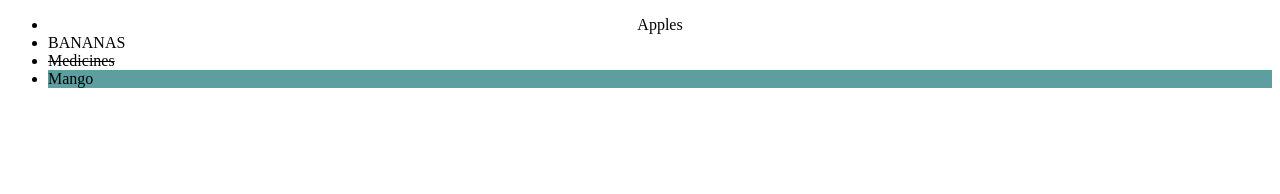
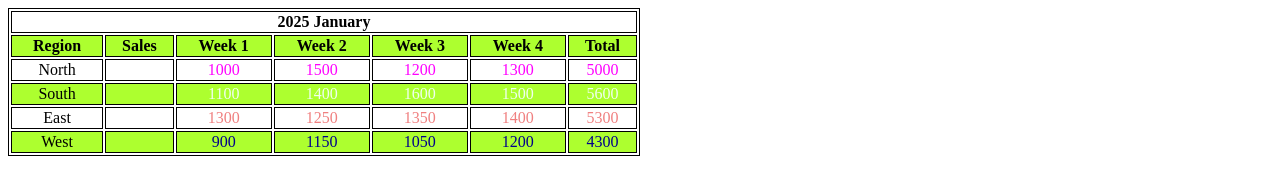
Before and after one commit to lipikapande/WEEK-2, a plain HTML site: page ques1.html in a window 1280 px wide. Drawn offline with Linux system fonts and the light colour scheme.

Commit message:
table-forming

```diff
--- a/ques1.html
+++ b/ques1.html
@@ -6,12 +6,80 @@
     <title>Document</title>
   </head>
   <body>
-    <ul>
-      <li style="text-align: center">Apples</li>
-      <li style="text-transform: uppercase">Bananas</li>
-      <li style="text-decoration: line-through">Medicines</li>
-      <li style="background-color: cadetblue">Mango</li>
-    </ul>
+    <!DOCTYPE html>
+    <html lang="en">
+      <head>
+        <meta charset="UTF-8" />
+        <meta name="viewport" content="width=device-width, initial-scale=1.0" />
+        <title>Document</title>
+        <style>
+          table {
+            width: 50%;
+          }
+          table,
+          th,
+          td {
+            border: 1px solid black;
+            text-align: center;
+          }
+          tr:nth-child(even) {
+            background-color: greenyellow;
+          }
+        </style>
+      </head>
+      <body>
+        <table>
+          <tr>
+            <th rowspan="1" colspan="7">2025 January</th>
+          </tr>
+          <tr>
+            <th>Region</th>
+            <th>Sales</th>
+            <th>Week 1</th>
+            <th>Week 2</th>
+            <th>Week 3</th>
+            <th>Week 4</th>
+            <th>Total</th>
+          </tr>
+          <tr style="color: fuchsia">
+            <td style="color: #000">North</td>
+            <td></td>
+            <td>1000</td>
+            <td>1500</td>
+            <td>1200</td>
+            <td>1300</td>
+            <td>5000</td>
+          </tr>
+          <tr style="color: honeydew">
+            <td style="color: #000">South</td>
+            <td></td>
+            <td>1100</td>
+            <td>1400</td>
+            <td>1600</td>
+            <td>1500</td>
+            <td>5600</td>
+          </tr>
+          <tr style="color: lightcoral">
+            <td style="color: #000">East</td>
+            <td></td>
+            <td>1300</td>
+            <td>1250</td>
+            <td>1350</td>
+            <td>1400</td>
+            <td>5300</td>
+          </tr>
+          <tr style="color: darkblue">
+            <td style="color: #000">West</td>
+            <td></td>
+            <td>900</td>
+            <td>1150</td>
+            <td>1050</td>
+            <td>1200</td>
+            <td>4300</td>
+          </tr>
+        </table>
+      </body>
+    </html>
   </body>
 </html>
 
```
